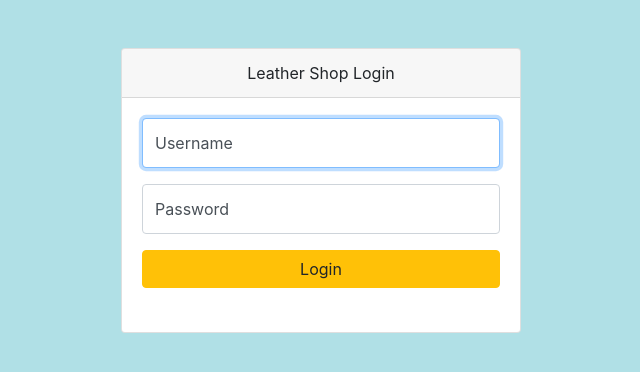
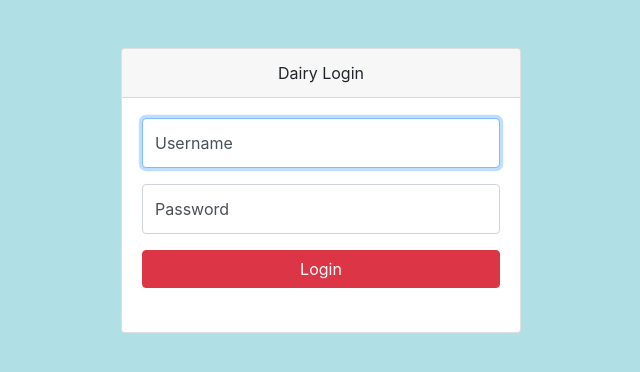
Before and after one commit to rahulgohil08/leatherWeb, a PHP site: page /login.php in a window 1280 px wide. Shown: the top 372 px of the page, without its empty margins (319-959 px from the left). Run offline with PHP 8.4, Linux system fonts and the light colour scheme.

Commit message:
Dairy Color Changed.

```diff
--- a/admin_panel/login.php
+++ b/admin_panel/login.php
@@ -57,7 +57,7 @@ if (isset($_POST['submit'])) {
   <meta name="description" content="">
   <meta name="author" content="">
 
-  <title>Leather Store - Login</title>
+  <title>Dairy - Login</title>
 
   <!-- Bootstrap core CSS-->
   <link href="vendor/bootstrap/css/bootstrap.min.css" rel="stylesheet">
@@ -84,7 +84,7 @@ if (isset($_POST['submit'])) {
 
   <div class="container">
     <div class="card card-login mx-auto mt-5">
-      <div class="card-header text-center">Leather Shop Login </div>
+      <div class="card-header text-center">Dairy Login </div>
       <div class="card-body">
         <form method="post">
           <div class="form-group">
@@ -100,7 +100,7 @@ if (isset($_POST['submit'])) {
             </div>
           </div>
 
-          <button type="submit" name="submit" class="btn btn-warning btn-block">Login</button>
+          <button type="submit" name="submit" class="btn btn-danger btn-block">Login</button>
         </form>
         <div class="text-center">
           </br>
--- a/admin_panel/sidebar.php
+++ b/admin_panel/sidebar.php
@@ -4,7 +4,7 @@
 <style type="text/css">
 
     #ul-sidebar {
-      background-color: #A52A2A;
+      background-color: #a5912a;
 }
 
 </style>
```
